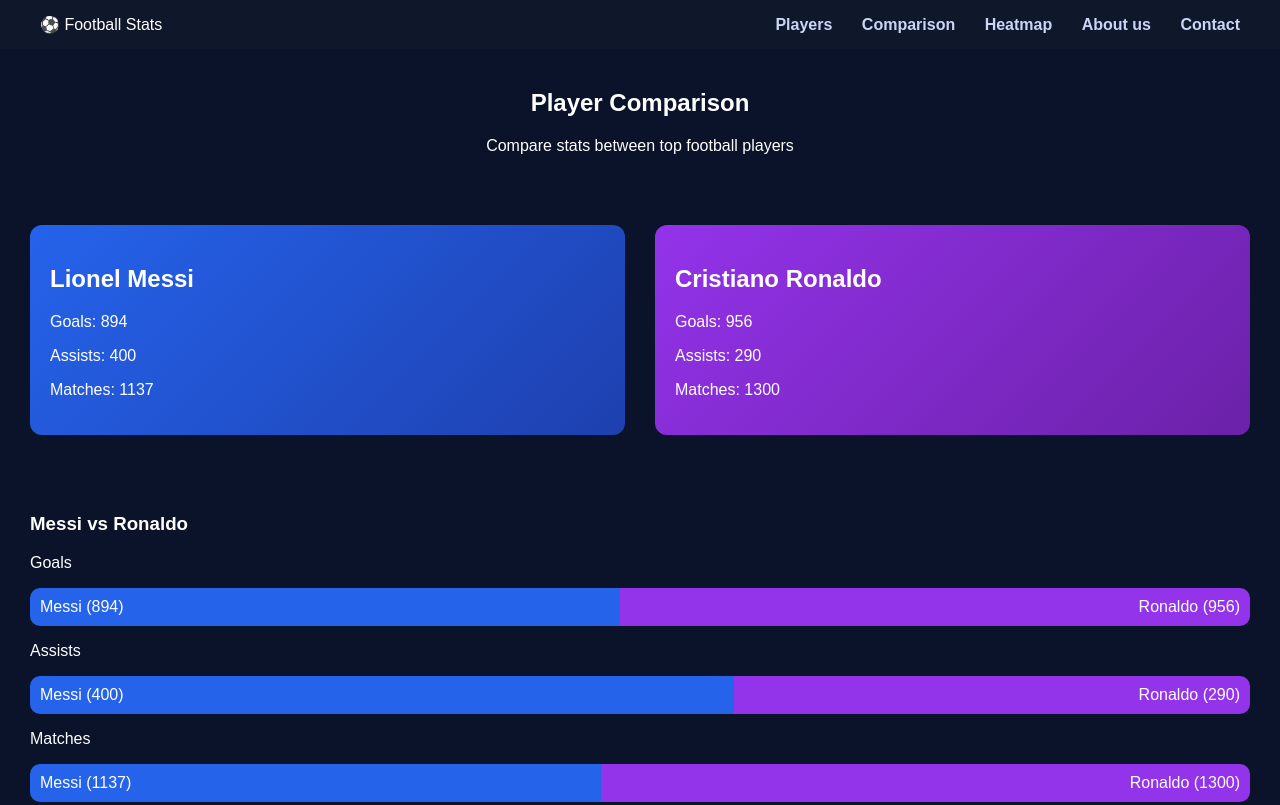
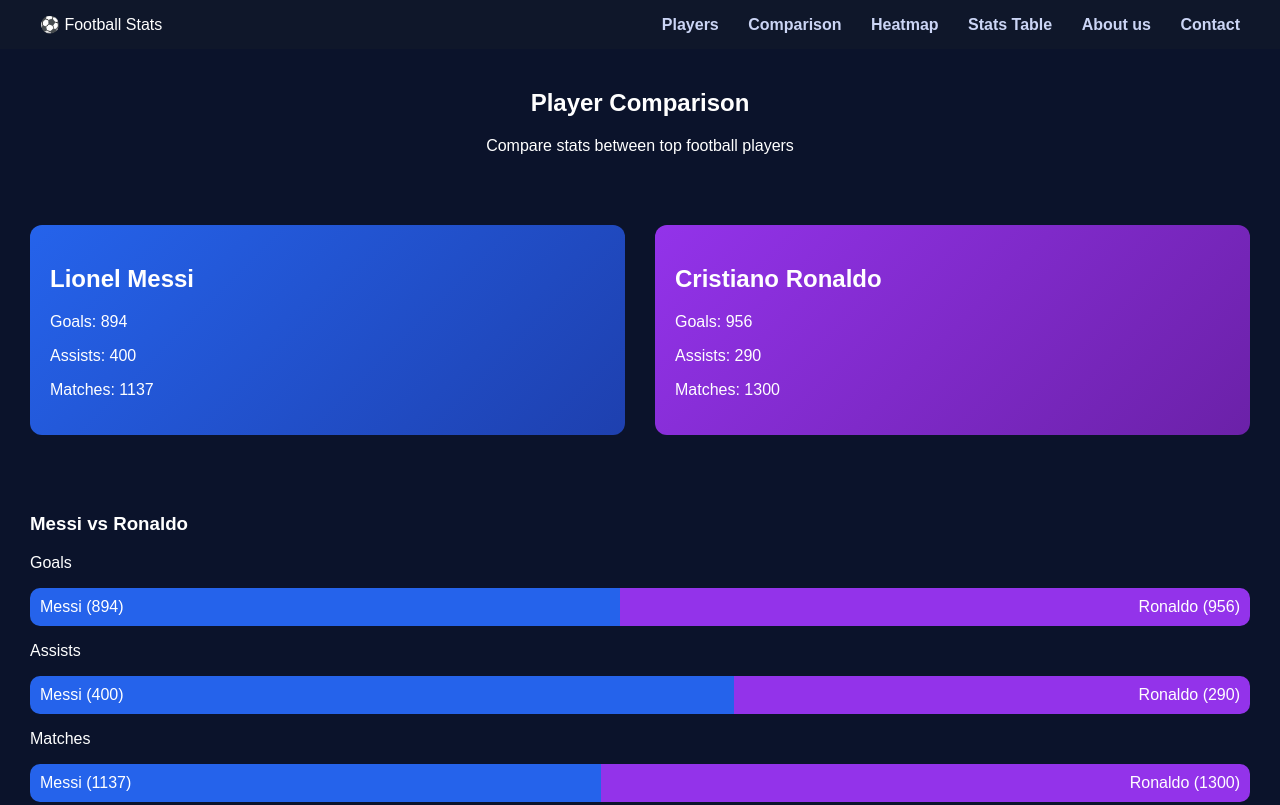
Before and after one commit to ranaahmad8/Football-stat-analyzer, a plain HTML site: page comparison.html in a window 1280 px wide. Shown: the top 805 px of the page. Drawn offline with Linux system fonts and the light colour scheme.

Commit message:
Modify comparison.html with new player stats
Updated navbar links and added new comparison sections.

```diff
--- a/comparison.html
+++ b/comparison.html
@@ -144,6 +144,7 @@
       <a href="index.html">Players</a>
       <a href="comparison.html">Comparison</a>
       <a href="heatmap.html">Heatmap</a>
+      <a href="table.html">Stats Table</a>
       <a href="about.html">About us</a>
       <a href="contact.html">Contact</a>
   </nav>
```
